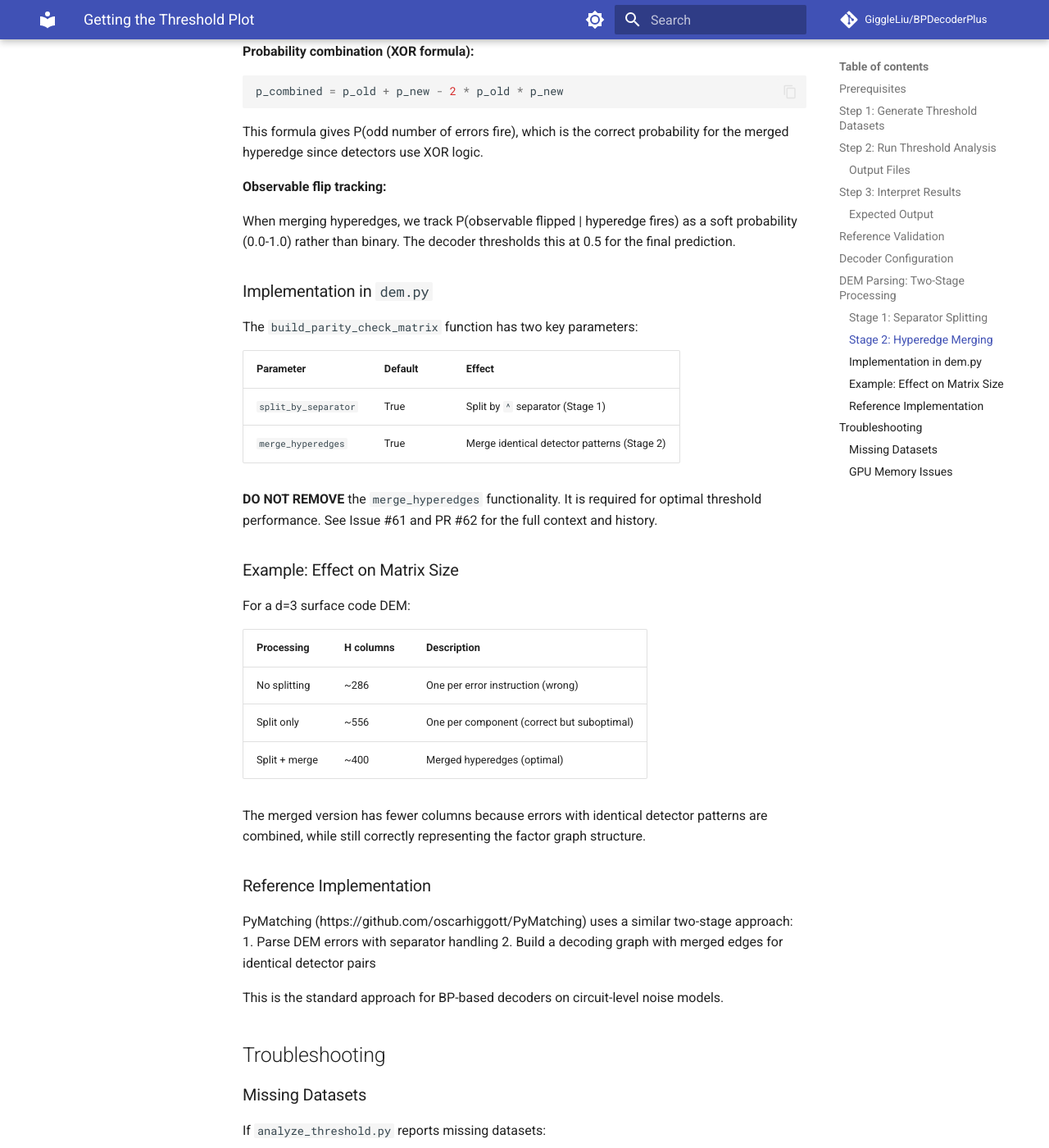
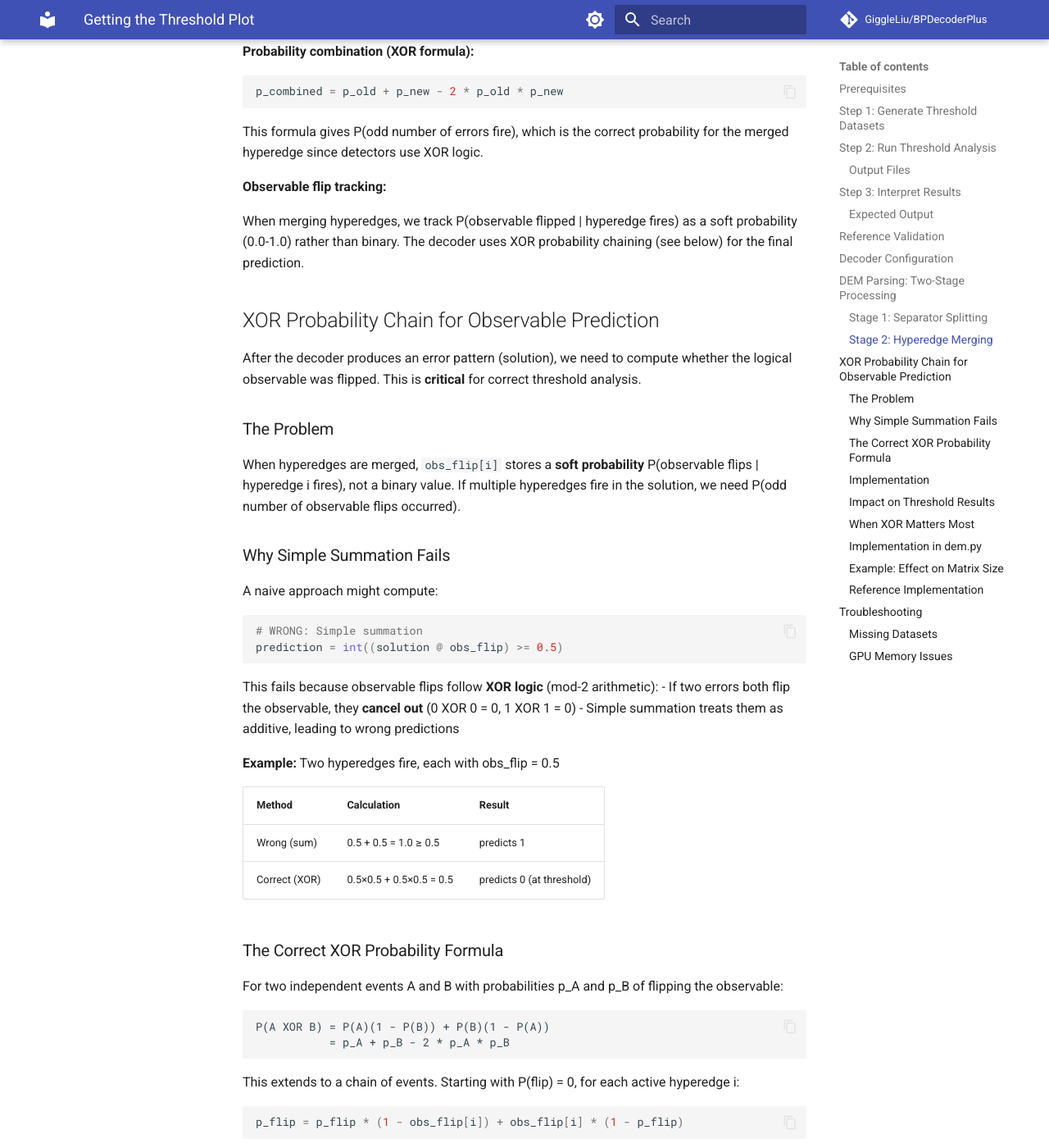
Before and after one commit to GiggleLiu/BPDecoderPlus, an MkDocs documentation site: the page built from docs/Getting_threshold.md, in a window 1280 px wide and 1400 px high, scrolled down 3532 px. Shown: the whole window at 82% size. Built offline with MkDocs 1.6.1 and Material for MkDocs 9.7.7, drawn with Linux system fonts in a browser that asks for light colours; comment, search, counter and statistics services are not loaded; some of the changed text lies outside the part shown.

Commit message:
fix: restore XOR probability chain for observable prediction
The observable prediction was incorrectly using simple matrix multiplication
(solutions @ obs_flip) instead of XOR probability chaining. This caused
invalid threshold results where d=5 performed worse than d=3 at low error
rates.

The correct approach uses XOR probability formula:
  p_flip = p_flip * (1 - obs_flip[i]) + obs_flip[i] * (1 - p_flip)

This is required because observable flips follow mod-2 arithmetic - if two
errors both flip the observable, they cancel out.

Also added documentation explaining why XOR is necessary in
docs/Getting_threshold.md.

````diff
--- a/docs/Getting_threshold.md
+++ b/docs/Getting_threshold.md
@@ -139,7 +139,88 @@
 
 **Observable flip tracking:**
 
-When merging hyperedges, we track P(observable flipped | hyperedge fires) as a soft probability (0.0-1.0) rather than binary. The decoder thresholds this at 0.5 for the final prediction.
+When merging hyperedges, we track P(observable flipped | hyperedge fires) as a soft probability (0.0-1.0) rather than binary. The decoder uses XOR probability chaining (see below) for the final prediction.
+
+## XOR Probability Chain for Observable Prediction
+
+After the decoder produces an error pattern (solution), we need to compute whether the logical observable was flipped. This is **critical** for correct threshold analysis.
+
+### The Problem
+
+When hyperedges are merged, `obs_flip[i]` stores a **soft probability** P(observable flips | hyperedge i fires), not a binary value. If multiple hyperedges fire in the solution, we need P(odd number of observable flips occurred).
+
+### Why Simple Summation Fails
+
+A naive approach might compute:
+
+```python
+# WRONG: Simple summation
+prediction = int((solution @ obs_flip) >= 0.5)
+```
+
+This fails because observable flips follow **XOR logic** (mod-2 arithmetic):
+- If two errors both flip the observable, they **cancel out** (0 XOR 0 = 0, 1 XOR 1 = 0)
+- Simple summation treats them as additive, leading to wrong predictions
+
+**Example:** Two hyperedges fire, each with obs_flip = 0.5
+
+| Method | Calculation | Result |
+|--------|-------------|--------|
+| Wrong (sum) | 0.5 + 0.5 = 1.0 ≥ 0.5 | predicts 1 |
+| Correct (XOR) | 0.5×0.5 + 0.5×0.5 = 0.5 | predicts 0 (at threshold) |
+
+### The Correct XOR Probability Formula
+
+For two independent events A and B with probabilities p_A and p_B of flipping the observable:
+
+```
+P(A XOR B) = P(A)(1 - P(B)) + P(B)(1 - P(A))
+           = p_A + p_B - 2 * p_A * p_B
+```
+
+This extends to a chain of events. Starting with P(flip) = 0, for each active hyperedge i:
+
+```python
+p_flip = p_flip * (1 - obs_flip[i]) + obs_flip[i] * (1 - p_flip)
+```
+
+### Implementation
+
+The `compute_observable_predictions_batch` function in `analyze_threshold.py` implements this:
+
+```python
+def compute_observable_predictions_batch(solutions, obs_flip):
+    """Compute observable predictions using soft XOR probability chain."""
+    batch_size = solutions.shape[0]
+    predictions = np.zeros(batch_size, dtype=int)
+    for b in range(batch_size):
+        p_flip = 0.0
+        for i in np.where(solutions[b] == 1)[0]:
+            # XOR probability: P(odd flips so far) XOR P(this flips)
+            p_flip = p_flip * (1 - obs_flip[i]) + obs_flip[i] * (1 - p_flip)
+        predictions[b] = int(p_flip > 0.5)
+    return predictions
+```
+
+### Impact on Threshold Results
+
+Without XOR probability chaining, threshold analysis produces **invalid results**:
+
+| Distance | p=0.001 (wrong) | p=0.001 (correct) |
+|----------|-----------------|-------------------|
+| d=3 | LER ≈ 0.0008 | LER ≈ 0.0000 |
+| d=5 | LER ≈ 0.0030 | LER ≈ 0.0000 |
+
+The wrong method shows d=5 performing **worse** than d=3 at low error rates, which violates the expected threshold behavior (larger codes should perform better below threshold).
+
+### When XOR Matters Most
+
+XOR probability chaining is essential when:
+1. **Hyperedge merging is enabled** (default) - `obs_flip` contains soft probabilities
+2. **Multiple hyperedges fire** in the decoder solution
+3. **Soft probabilities are near 0.5** - where XOR vs sum differs most
+
+For binary `obs_flip` values (0 or 1), XOR reduces to mod-2 addition, so both methods agree. But with hyperedge merging, soft probabilities arise from merging errors with different observable flip patterns.
 
 ### Implementation in `dem.py`
 
````
Also changed, not shown: docs/no_threshold_sol.md (+16 -11 lines), 1 other file.
